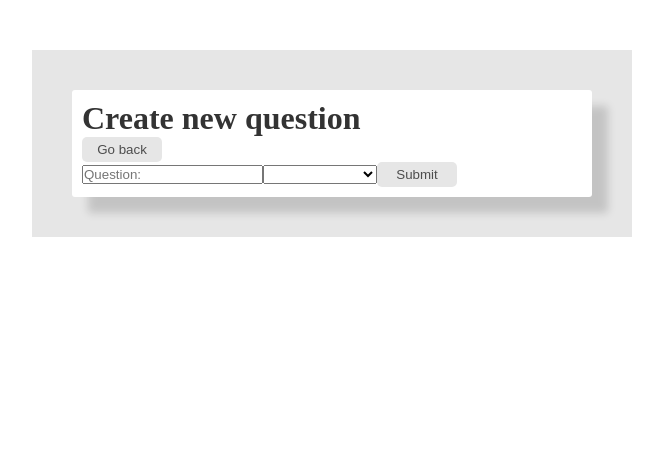
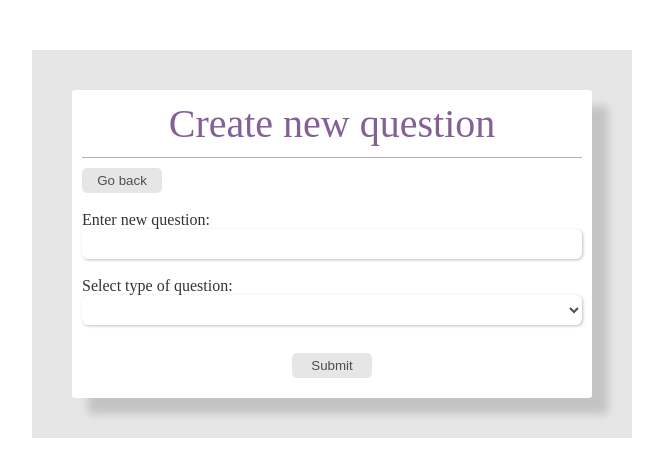
Before and after one commit to lanebx/questionnaire, an Angular app: page /add in a window 1280 px wide. Shown: the top 476 px of the page, without its empty margins (308-971 px from the left). Built offline with nearby package versions, Linux system fonts and the light colour scheme.

Commit message:
added select type, end entering anwer

```diff
--- a/src/app/question-edit-page/question-edit-page.component.html
+++ b/src/app/question-edit-page/question-edit-page.component.html
@@ -1,5 +1,5 @@
 <div class="question-edit-page">
-  <h1 class="question-edit-page__title">
+  <h1 class="question-edit-page__title title">
     Edit question
   </h1>
 
--- a/src/app/question-edit-page/question-edit-page.component.scss
+++ b/src/app/question-edit-page/question-edit-page.component.scss
@@ -1,29 +1,3 @@
 .question-edit-page {
-  &__title {
-    padding-bottom: 10px;
-    margin-bottom: 10px;
-    font-weight: 500;
-    text-align: center;
-    font-size: 2.5rem;
-    color: rgba(100, 58, 122, .8);
 
-    border-bottom: 1px solid rgba(99, 58, 122, 0.425);
-  }
 }
-
-.input {
-  display: block;
-  margin: 0;
-  width: 100%;
-  height: 30px;
-  border: none;
-  border-radius: 0.4rem;
-  box-shadow: 1px 1px 3px rgba(80, 80, 80, 0.37);
-  outline:none;
-  color: rgba(80, 80, 80);
-  padding: 0 10px;
-}
-
-.label {
-  margin: 15px;
-}
--- a/src/app/question-management-page/question-management-page.component.html
+++ b/src/app/question-management-page/question-management-page.component.html
@@ -1,5 +1,5 @@
 <div class="question-management-page">
-  <h1 class="question-management-page__title">Question List</h1>
+  <h1 class="question-management-page__title title">Question List</h1>
 
   <div class="button-container">
     <button class="button button-create" routerLink="/add">
--- a/src/app/question-management-page/question-management-page.component.scss
+++ b/src/app/question-management-page/question-management-page.component.scss
@@ -1,14 +1,5 @@
 .question-management-page {
-  &__title {
-    padding-bottom: 10px;
-    margin-bottom: 10px;
-    font-weight: 500;
-    text-align: center;
-    font-size: 2.5rem;
-    color: rgba(100, 58, 122, .8);
 
-    border-bottom: 1px solid rgba(99, 58, 122, 0.425);
-  }
 }
 
 .questions-list {
--- a/src/app/question-page/question-page.component.html
+++ b/src/app/question-page/question-page.component.html
@@ -1,5 +1,5 @@
 <div class="question-page">
-  <h1 class="question-page__title">
+  <h1 class="question-page__title title">
     Create new question
   </h1>
 
@@ -8,15 +8,46 @@
   </button>
 
   <form [formGroup]="questionForm" (ngSubmit)="onSubmit()" class="form">
-    <input formControlName="description" class="input" placeholder="Question:">
+    <label class="label">
+      <div>
+        Enter new question:
+      </div>
+      <input formControlName="description" class="input">
+    </label>
 
-    <select formControlName="type" (change)="selectType($event)" class="form__select">
-      <option *ngFor="let type of allTypes" [value]="type">
-        {{ type }}
-      </option>
-    </select>
 
-    <button class="button" type="submit" [disabled]="!questionForm.valid">
+    <label class="label">
+      <div>
+        Select type of question:
+      </div>
+
+      <select formControlName="type" (change)="selectType($event)" class="form__select input">
+        <option *ngFor="let type of allTypes" [value]="type">
+          {{ type }}
+        </option>
+      </select>
+    </label>
+
+    <div class="form__group-container" *ngIf="type === 'Multiple Choice'">
+      <!-- <div class="warning">
+        {{ warning }}
+      </div> -->
+      <div formArrayName="multipleChoice" *ngFor="let coise of multipleChoice.controls; let i=index" class="form__group">
+        <div class="form__hobby-group">
+          <input [formControlName]="i" type="text" placeholder="Your answer:" class="form__input-hobby input">
+          <button type="button" id="remove" (click)="removeHobby(i)" class="button button-remove">
+            X
+          </button>
+        </div>
+      </div>
+
+      <button type="button" (click)="addHobby()" class="button button-add">
+        Add answer
+      </button>
+    </div>
+
+
+    <button class="button button-submit" type="submit" [disabled]="!questionForm.valid">
       Submit
     </button>
   </form>
--- a/src/app/question-page/question-page.component.scss
+++ b/src/app/question-page/question-page.component.scss
@@ -0,0 +1,3 @@
+.question-page {
+
+}
--- a/src/app/question-page/question-page.component.ts
+++ b/src/app/question-page/question-page.component.ts
@@ -1,5 +1,5 @@
 import { Component } from '@angular/core';
-import { FormControl, FormGroup } from '@angular/forms';
+import { FormControl, FormGroup, Validators, FormArray } from '@angular/forms';
 import { FormBuilder } from '@angular/forms';
 
 @Component({
@@ -20,9 +20,9 @@ export class QuestionPageComponent {
 
   initializeForm() : void {
     this.questionForm = this.fb.group({
-      description: new FormControl(''),
-      type: new FormControl(''),
-/*    multipleChoice: this.fb.array([this.fb.control('', Validators.required)])*/
+      description: new FormControl('', Validators.required),
+      type: new FormControl('', Validators.required),
+      multipleChoice: this.fb.array([this.fb.control('', Validators.required)])
     })
   }
 
@@ -37,8 +37,21 @@ export class QuestionPageComponent {
   }
 
   selectType(event: any): void {
-
     console.log(event.target.value)
     this.type = this.allTypes.find((t) => t === event.target.value)
   }
+
+  addHobby(): void {
+    if (this.multipleChoice.value.every((item: any) => item.length >= 1)) {
+      this.multipleChoice.push(this.fb.control(''));
+    }
+  }
+
+  removeHobby(index: number) : void {
+    this.multipleChoice.removeAt(index);
+  }
+
+  get multipleChoice(): FormArray {
+    return this.questionForm.get('multipleChoice') as FormArray;
+  }
 }
--- a/src/styles.scss
+++ b/src/styles.scss
@@ -33,8 +33,42 @@
     color: rgb(98, 58, 122);
   }
 
+  &-submit {
+    display: block;
+    margin: 10px auto;
+  }
+
   &:hover {
     box-shadow: 1px 1px 3px rgba(0,0,0,0.15);
     font-weight: bold;
   }
 }
+
+.input {
+  display: block;
+  margin: 0;
+  width: 100%;
+  height: 30px;
+  border: none;
+  border-radius: 0.4rem;
+  box-shadow: 1px 1px 3px rgba(80, 80, 80, 0.37);
+  outline:none;
+  color: rgba(80, 80, 80);
+  padding: 0 10px;
+  background-color: #fff;
+}
+
+.label {
+  margin: 15px;
+}
+
+.title {
+  padding-bottom: 10px;
+    margin-bottom: 10px;
+    font-weight: 500;
+    text-align: center;
+    font-size: 2.5rem;
+    color: rgba(100, 58, 122, .8);
+
+    border-bottom: 1px solid rgba(99, 58, 122, 0.425);
+}
```
